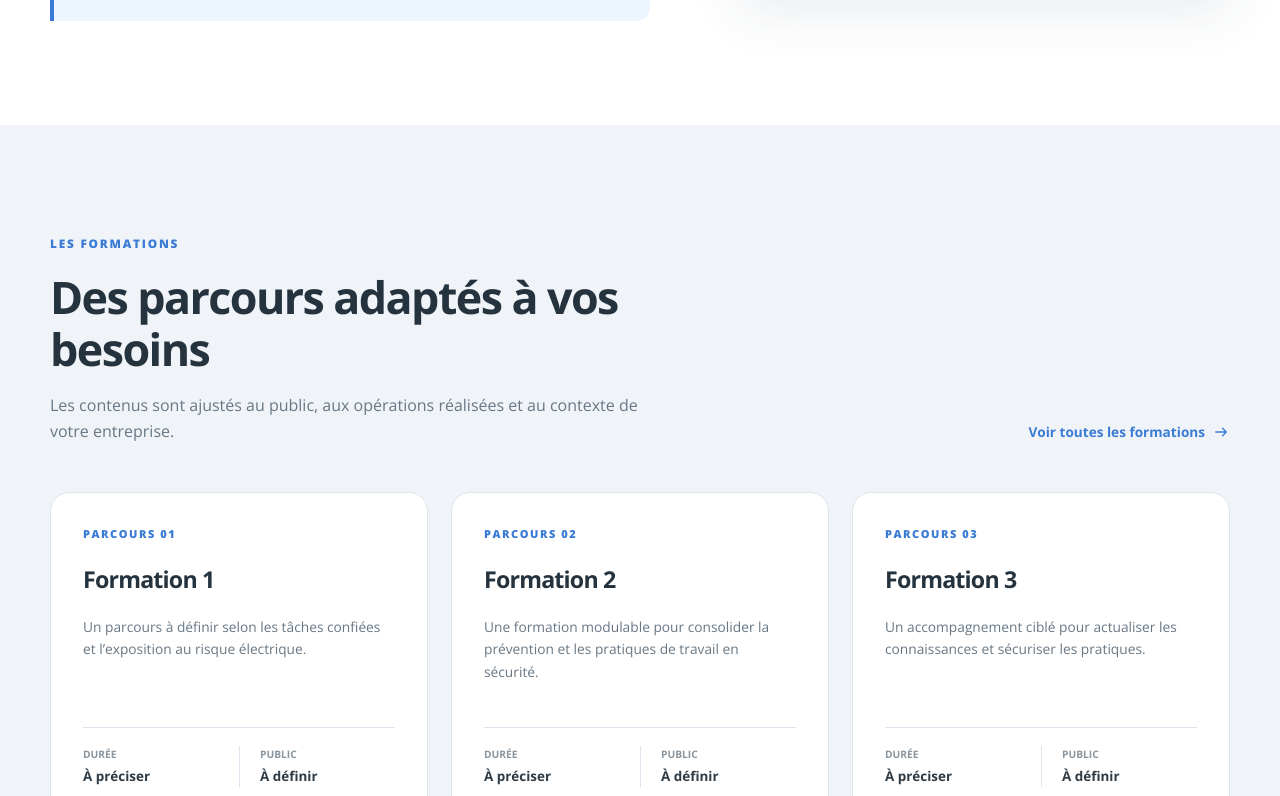
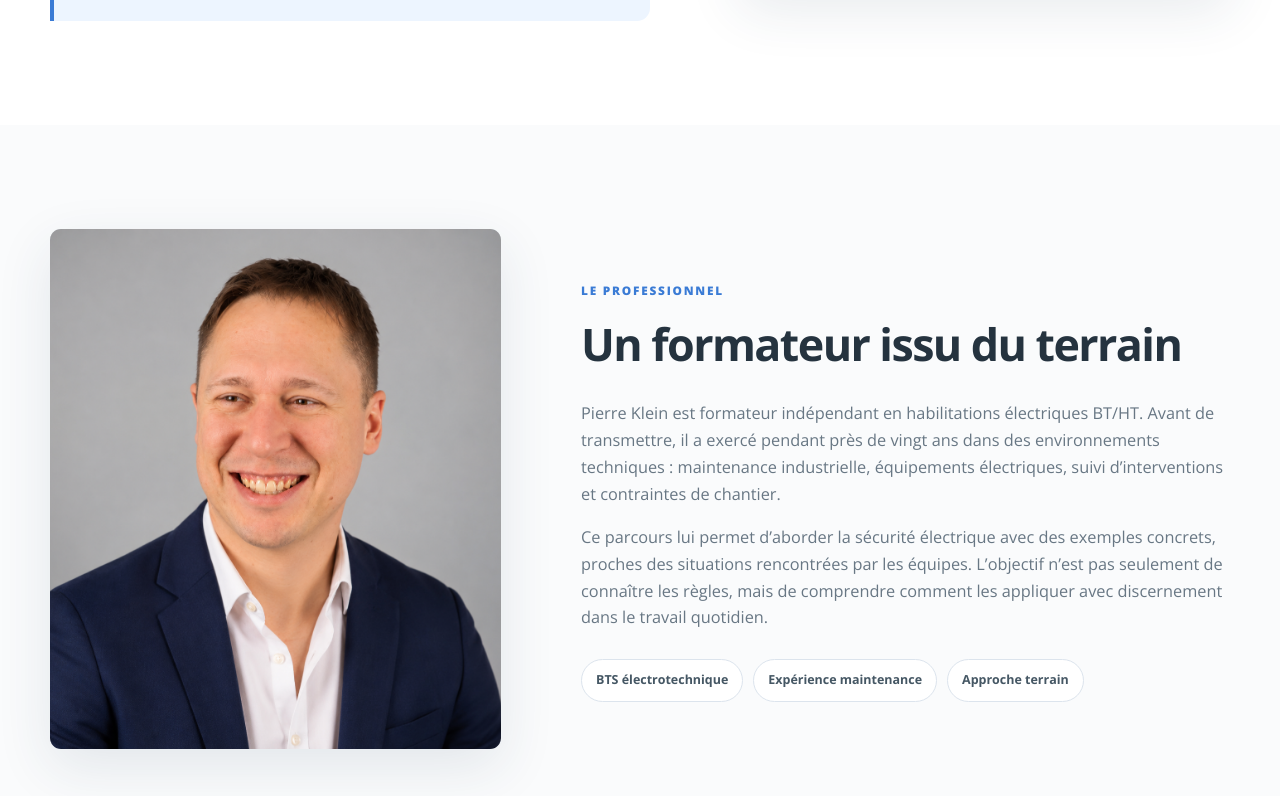
Before and after one commit to GregBoil/PKL, a React (Vite) app: page / in a window 1280 px wide. Shown: the part 1544-2340 px from the top of the page. Built offline with nearby package versions, Linux system fonts and the light colour scheme.

Commit message:
Section presentation PKL

```diff
--- a/src/pages/Home.jsx
+++ b/src/pages/Home.jsx
@@ -151,6 +151,47 @@ export default function Home() {
         </div>
       </section>
 
+      <section className="section professional-section">
+        <div className="container professional-grid">
+          <div className="professional-photo">
+            <img
+              src="/PierreKlein.png"
+              alt="Pierre Klein, formateur en habilitation électrique"
+            />
+          </div>
+
+          <div className="professional-content">
+            <SectionHeading
+              eyebrow="Le professionnel"
+              title="Un formateur issu du terrain"
+            />
+
+            <div className="professional-copy">
+              <p>
+                Pierre Klein est formateur indépendant en habilitations
+                électriques BT/HT. Avant de transmettre, il a exercé pendant
+                près de vingt ans dans des environnements techniques :
+                maintenance industrielle, équipements électriques, suivi
+                d’interventions et contraintes de chantier.
+              </p>
+              <p>
+                Ce parcours lui permet d’aborder la sécurité électrique avec des
+                exemples concrets, proches des situations rencontrées par les
+                équipes. L’objectif n’est pas seulement de connaître les règles,
+                mais de comprendre comment les appliquer avec discernement dans
+                le travail quotidien.
+              </p>
+            </div>
+
+            <div className="professional-highlights">
+              <span>BTS électrotechnique</span>
+              <span>Expérience maintenance</span>
+              <span>Approche terrain</span>
+            </div>
+          </div>
+        </div>
+      </section>
+
       <section className="section trainings-preview">
         <div className="container">
           <div className="heading-row">
--- a/src/styles.css
+++ b/src/styles.css
@@ -661,6 +661,57 @@ p {
   font-size: .84rem;
 }
 
+.professional-section {
+  background: var(--background);
+}
+
+.professional-grid {
+  display: grid;
+  grid-template-columns: .82fr 1.18fr;
+  gap: 80px;
+  align-items: center;
+}
+
+.professional-photo {
+  overflow: hidden;
+  background: #e8eef5;
+  border-radius: var(--radius-small);
+  box-shadow: var(--shadow);
+}
+
+.professional-photo img {
+  width: 100%;
+  height: 520px;
+  object-fit: cover;
+  object-position: center top;
+}
+
+.professional-content .section-heading {
+  margin-bottom: 30px;
+}
+
+.professional-copy p {
+  max-width: 720px;
+  font-size: 1.02rem;
+}
+
+.professional-highlights {
+  margin-top: 28px;
+  display: flex;
+  flex-wrap: wrap;
+  gap: 10px;
+}
+
+.professional-highlights span {
+  padding: 10px 14px;
+  color: #455764;
+  background: var(--white);
+  border: 1px solid var(--border);
+  border-radius: 100px;
+  font-size: .78rem;
+  font-weight: 700;
+}
+
 .trainings-preview {
   background: #f0f4f8;
 }
@@ -1287,6 +1338,10 @@ input:focus, select:focus, textarea:focus {
   }
 
   .split-grid {
+    gap: 45px;
+  }
+
+  .professional-grid {
     gap: 45px;
   }
 
@@ -1394,12 +1449,21 @@ input:focus, select:focus, textarea:focus {
     min-height: 420px;
   }
 
-  .split-grid, .training-grid, .contact-grid, .footer-grid {
+  .split-grid, .professional-grid, .training-grid, .contact-grid, .footer-grid {
     grid-template-columns: 1fr;
   }
 
   .split-grid {
     gap: 45px;
+  }
+
+  .professional-photo {
+    width: min(100%, 420px);
+    margin: 0 auto;
+  }
+
+  .professional-photo img {
+    height: 460px;
   }
 
   .benefits-grid {
@@ -1505,6 +1569,15 @@ input:focus, select:focus, textarea:focus {
     margin-bottom: 35px;
   }
 
+  .professional-photo img {
+    height: 390px;
+  }
+
+  .professional-highlights {
+    align-items: flex-start;
+    flex-direction: column;
+  }
+
   .benefits-grid {
     grid-template-columns: 1fr;
   }
```
Also changed, not shown: public/PierreKlein.png.
